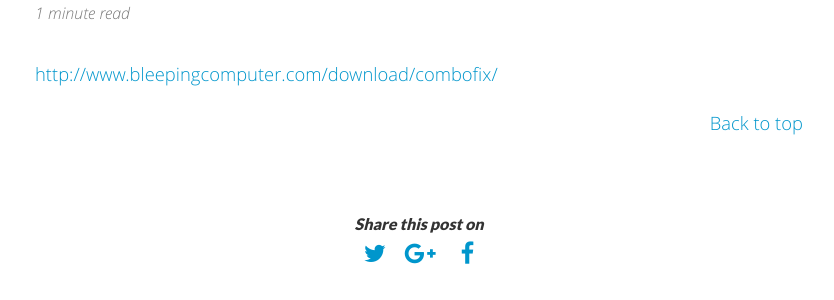
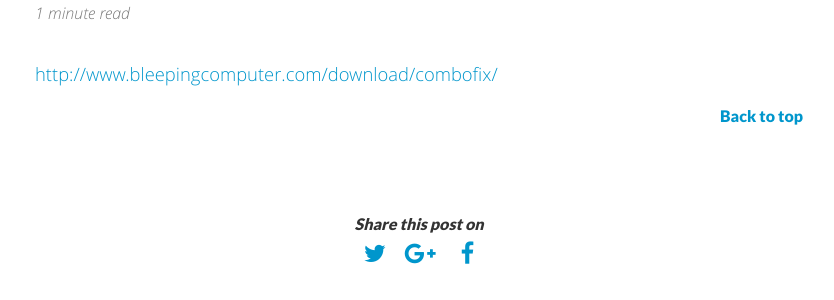
Before and after one commit to marste/Blog, a Jekyll site: the page built from _posts/2013-07-11-combofix.md, in a window 1280 px wide. Shown: the part 310-610 px from the top of the page, without its empty margins (221-1055 px from the left). Built offline with Jekyll 4.4.1, drawn with Linux system fonts in a browser that asks for light colours; nearby versions of some CDN libraries; Markdown is read by kramdown in place of the engine named in the settings.

Commit message:
Added new post

```diff
--- a/_layouts/post.html
+++ b/_layouts/post.html
@@ -20,7 +20,7 @@
   {{ content }}
 </article>
 
-<p><a href="#top" class="site-nav right" data-scroll-to-target>Back to top</a></p>
+<h5><a href="#top" class="site-nav right" data-scroll-to-target>Back to top</a></h5>
 
 <br>
 <br>
```
